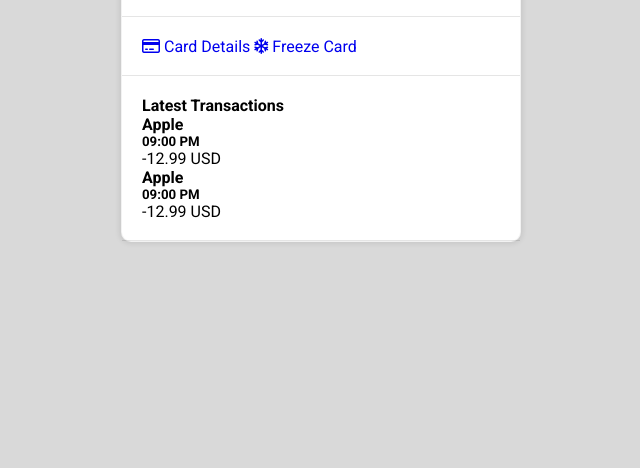
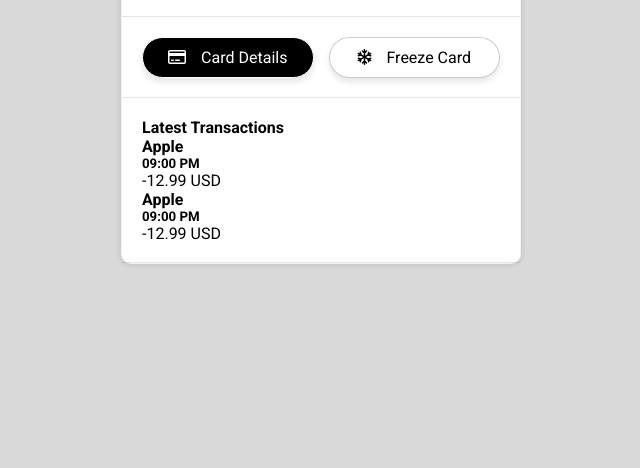
Before and after one commit to rftibule/Basic_Calc, a plain HTML site: page CardATM/index.html in a window 1280 px wide. Shown: the part 332-800 px from the top of the page, without its empty margins (319-959 px from the left). Drawn offline with Linux system fonts and the light colour scheme.

Commit message:
added btn for atm card

```diff
--- a/CardATM/index.html
+++ b/CardATM/index.html
@@ -41,11 +41,11 @@
 
         <div class="card-section">
           <div class="btn-actions">
-            <a href="#" class="card-deatails">
+            <a href="#" class="btn card-deatails">
               <i class="fa-regular fa-credit-card"></i>
               Card Details</a
             >
-            <a href="#" class="card-deatails">
+            <a href="#" class="btn light card-deatails">
               <i class="fa-regular fa-snowflake"></i>
               Freeze Card</a
             >
--- a/CardATM/site.css
+++ b/CardATM/site.css
@@ -38,6 +38,7 @@ li {
   border: 1px solid rgba(0, 0, 0, 0.05);
   box-shadow: 0 0 5px 2px rgba(0, 0, 0, 0.08);
   background-color: fff;
+  /* background-color: black; */
 }
 
 .card-header {
@@ -85,3 +86,39 @@ li {
     }
   }
 }
+
+.btn-actions {
+  display: flex;
+  gap: 15px;
+}
+
+.btn {
+  --bg-color: 000;
+  --color: fff;
+  flex: 1;
+  background-color: var(--bg-color);
+  color: var(--color);
+  display: flex;
+  justify-content: center;
+  align-items: center;
+  gap: 15px;
+  padding: 10px 0;
+  border-radius: 50px;
+  cursor: pointer;
+  border: 1px solid rgba(255, 255, 255, 1);
+  box-shadow: 0 4px 6px rgba(0, 0, 0, 0.1);
+
+  &.light {
+    --color: 000;
+    --bg-color: fff;
+    border: 1px solid rgba(0, 0, 0, 0.2);
+  }
+
+  &:active {
+    translate: 0 0.5px;
+  }
+
+  &:hover {
+    transform: scale(1.01);
+  }
+}
```
